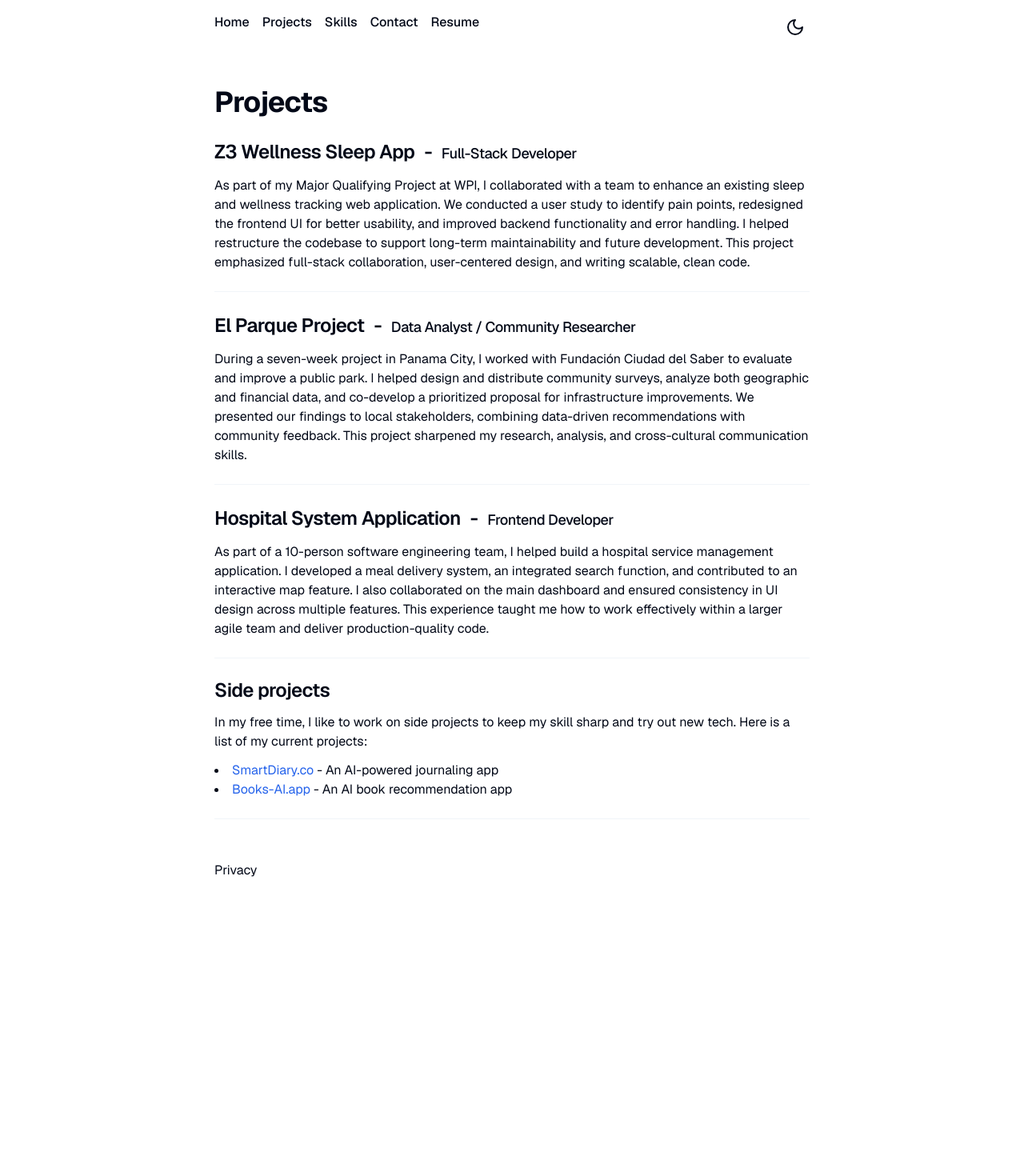
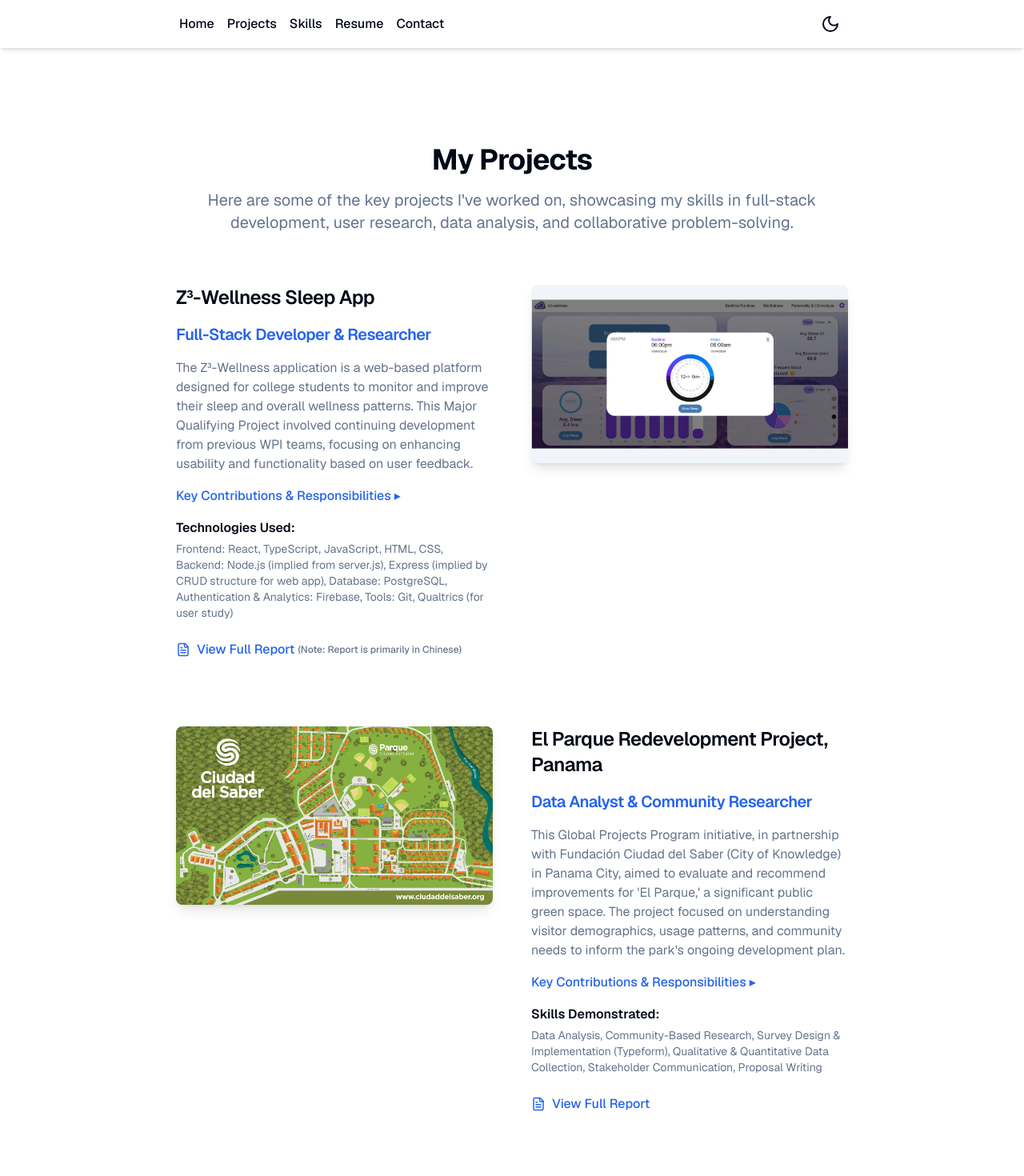
Before and after one commit to pvanham/portfolio-website, a Next.js app: page /projects in a window 1280 px wide. Shown: the top 1470 px of the page at 80% size. Before the commit the page ends 1112 px from the top, so only its background shows below. Built offline with nearby package versions, Linux system fonts and the light colour scheme.

Commit message:
Project Page/ styling

```diff
--- a/src/app/layout.tsx
+++ b/src/app/layout.tsx
@@ -35,7 +35,7 @@ export default function RootLayout({
       >
         <ThemeProvider attribute="class">
           <Navbar />
-          <main className="max-w-3xl mx-auto py-10 px-3">{children}</main>
+          <main className="mx-auto max-w-4xl px-3 py-10">{children}</main>
           <Footer />
         </ThemeProvider>
       </body>
--- a/src/app/page.tsx
+++ b/src/app/page.tsx
@@ -10,8 +10,8 @@ import { Bot, ArrowRight, Download, MessageSquare } from "lucide-react"; // Icon
 export const metadata: Metadata = {
   // Updated title to be more descriptive
   title: "Parker Van Ham - Computer Scientist & Full-Stack Developer",
-  // You can add a description here for SEO
-  // description: "Welcome to Parker Van Ham's portfolio. Explore projects, skills, and get in touch.",
+  description:
+    "Welcome to Parker Van Ham's portfolio. Explore projects, skills, and get in touch.",
 };
 
 export default function Home() {
@@ -59,7 +59,7 @@ export default function Home() {
             <div className="relative">
               <Image
                 src={me}
-                alt="A photo of Parker Van Ham"
+                alt="A photo of me"
                 height={320} // Slightly increased size
                 width={320} // Slightly increased size
                 className="border-primary/50 aspect-square rounded-full border-4 object-cover shadow-xl" // Enhanced border
--- a/src/app/projects/page.tsx
+++ b/src/app/projects/page.tsx
@@ -1,102 +1,245 @@
+// src/app/projects/page.tsx
 import { H1 } from "@/components/ui/H1";
 import { H2 } from "@/components/ui/H2";
 import { H3 } from "@/components/ui/H3";
-import { H4 } from "@/components/ui/H4";
 import { Metadata } from "next";
 import Image from "next/image";
-import Link from "next/link";
+import { FileText, Lightbulb } from "lucide-react";
 
 export const metadata: Metadata = {
-  title: "About Me",
-  description: "Learn more about Florian Walther and his work.",
+  title: "Projects - Parker Van Ham",
+  description:
+    "A showcase of key projects by Parker Van Ham, demonstrating skills in software development, data analysis, and user-centered design.",
 };
 
-export default function Page() {
+// Data for Z3 Wellness App
+const z3WellnessData = {
+  title: "Z³-Wellness Sleep App",
+  role: "Full-Stack Developer & Researcher",
+  imageUrl: "/sleep_app_pic.png", // image path
+  imageAlt: "Mockup or screenshot of the Z3 Wellness App dashboard",
+  overview:
+    "The Z³-Wellness application is a web-based platform designed for college students to monitor and improve their sleep and overall wellness patterns. This Major Qualifying Project involved continuing development from previous WPI teams, focusing on enhancing usability and functionality based on user feedback.",
+  contributions: [
+    "As part of a collaborative team, I played a key role in a comprehensive user study to identify usability issues, which directly informed the application's redesign.",
+    "Contributed significantly to a full backend overhaul, transitioning to a CRUD methodology with organized models, use cases, controllers, routers, and repositories for improved maintainability and scalability. This included adding historical data queries and optimizing frequently used queries with database views.",
+    "Actively involved in frontend development, including UI redesign, reformatting components using TypeScript, improving mobile responsiveness, and implementing a new navigation bar and customizable dashboard graphs.",
+    "Worked on critical bug fixes, updated outdated dependencies, and ensured consistent coding practices and documentation across the codebase.",
+    "Helped implement calendar integration (Outlook and Google) for stress level tracking associated with scheduled events.",
+    "Contributed to database schema improvements, including removing redundant ID fields and optimizing data entry processes with triggers.",
+  ],
+  technologies: [
+    "Frontend: React, TypeScript, JavaScript, HTML, CSS",
+    "Backend: Node.js (implied from server.js), Express (implied by CRUD structure for web app)",
+    "Database: PostgreSQL",
+    "Authentication & Analytics: Firebase",
+    "Tools: Git, Qualtrics (for user study)",
+  ],
+  reportLink:
+    "https://digital.wpi.edu/concern/student_works/2z10wv496?locale=zh",
+  reportNote: "(Note: Report is primarily in Chinese)",
+  // Placeholder for individual project page link
+  // detailsPageLink: "/projects/z3-wellness"
+};
+
+// Data for El Parque Redevelopment Project
+const elParqueData = {
+  title: "El Parque Redevelopment Project, Panama",
+  role: "Data Analyst & Community Researcher",
+  imageUrl: "/el_parque_pic.png", // Placeholder image path
+  imageAlt: "Photo or map of El Parque in Ciudad del Saber, Panama",
+  overview:
+    "This Global Projects Program initiative, in partnership with Fundación Ciudad del Saber (City of Knowledge) in Panama City, aimed to evaluate and recommend improvements for 'El Parque,' a significant public green space. The project focused on understanding visitor demographics, usage patterns, and community needs to inform the park's ongoing development plan.",
+  contributions: [
+    "Co-authored sections of the final report, including 'The Importance of Green Spaces' and methodology for 'Surveys'.",
+    "Authored the 'Suggested Improvements' section based on survey findings and the specific recommendation for 'Water Access'.",
+    "As part of the team, designed and distributed community surveys using various methods (fliers with QR codes, in-person intercepts, email lists via Typeform) to gather visitor feedback and demographic data.",
+    "Analyzed quantitative and qualitative data from 173 survey responses to identify key trends, popular services, and areas for improvement within the park.",
+    "Contributed to the development of four main prioritized recommendations for Ciudad del Saber: improving lighting, upgrading and adding bathrooms, increasing drinking water access, and enhancing communication with the park community.",
+    "Delivered a final proposal to local stakeholders outlining data-driven insights and actionable recommendations.",
+  ],
+  skillsDemonstrated: [
+    "Data Analysis",
+    "Community-Based Research",
+    "Survey Design & Implementation (Typeform)",
+    "Qualitative & Quantitative Data Collection",
+    "Stakeholder Communication",
+    "Proposal Writing",
+  ],
+  reportLink:
+    "https://digital.wpi.edu/concern/student_works/br86b6951?locale=en",
+  // Placeholder for individual project page link
+  // detailsPageLink: "/projects/el-parque"
+};
+
+export default function ProjectsPage() {
   return (
-    <section className="space-y-6">
-      <H1>Projects</H1>
-      <section className="space-y-3">
-        <div className="flex items-baseline space-x-3 justify-start py-0.5">
-          <H2>Z3 Wellness Sleep App</H2>
-          <H2>-</H2>
-          <H4>Full-Stack Developer</H4>
+    <main className="container mx-auto px-4 py-12 md:py-16 lg:py-20">
+      <header className="mb-12 text-center md:mb-16">
+        <H1>My Projects</H1>
+        <p className="text-muted-foreground mx-auto mt-3 max-w-3xl text-lg sm:mt-4 sm:text-xl">
+          Here are some of the key projects I&apos;ve worked on, showcasing my
+          skills in full-stack development, user research, data analysis, and
+          collaborative problem-solving.
+        </p>
+      </header>
+
+      <div className="space-y-16 md:space-y-20">
+        {/* Z3 Wellness Sleep App Section */}
+        <section className="grid items-start gap-8 md:grid-cols-2 md:gap-12">
+          <div className="md:order-2">
+            {/* Placeholder for a compelling image or carousel */}
+            <div className="bg-muted flex aspect-video items-center justify-center overflow-hidden rounded-lg shadow-lg">
+              <Image
+                src={z3WellnessData.imageUrl}
+                alt={z3WellnessData.imageAlt}
+                width={600}
+                height={338}
+                className="object-cover"
+              />
             </div>
-        <p>
-          As part of my Major Qualifying Project at WPI, I collaborated with a
-          team to enhance an existing sleep and wellness tracking web
-          application. We conducted a user study to identify pain points,
-          redesigned the frontend UI for better usability, and improved backend
-          functionality and error handling. I helped restructure the codebase to
-          support long-term maintainability and future development. This project
-          emphasized full-stack collaboration, user-centered design, and writing
-          scalable, clean code.
+          </div>
+          <div className="space-y-4 md:order-1">
+            <H2>{z3WellnessData.title}</H2>
+            <H3 className="text-primary">{z3WellnessData.role}</H3>
+            <p className="text-muted-foreground">{z3WellnessData.overview}</p>
+
+            <details className="group">
+              <summary className="text-primary flex cursor-pointer list-none items-center font-medium hover:underline">
+                Key Contributions & Responsibilities
+                <span className="ml-1 transition-transform duration-200 group-open:rotate-90">
+                  &#9656;
+                </span>
+              </summary>
+              <ul className="text-foreground mt-2 list-inside list-disc space-y-1 pl-4">
+                {z3WellnessData.contributions.map((item, index) => (
+                  <li key={index}>{item}</li>
+                ))}
+              </ul>
+            </details>
+
+            <div>
+              <h4 className="text-foreground mt-3 mb-1 font-semibold">
+                Technologies Used:
+              </h4>
+              <p className="text-muted-foreground text-sm">
+                {z3WellnessData.technologies.join(", ")}
               </p>
+            </div>
+
+            <div className="pt-2">
+              <a
+                href={z3WellnessData.reportLink}
+                target="_blank"
+                rel="noopener noreferrer"
+                className="text-primary inline-flex items-center font-medium hover:underline"
+              >
+                <FileText size={18} className="mr-2" />
+                View Full Report
+                {z3WellnessData.reportNote && (
+                  <span className="text-muted-foreground ml-1 text-xs">
+                    {z3WellnessData.reportNote}
+                  </span>
+                )}
+              </a>
+              {/* Placeholder for link to individual project page */}
+              {/* {z3WellnessData.detailsPageLink && (
+                <Link href={z3WellnessData.detailsPageLink} className="inline-flex items-center text-primary hover:underline font-medium ml-4">
+                  <ExternalLink size={18} className="mr-2" />
+                  Project Details
+                </Link>
+              )} */}
+            </div>
+          </div>
         </section>
-      <hr className="border-muted" />
-      <section className="space-y-3">
-        <div className="flex items-baseline space-x-3 justify-start py-0.5">
-          <H2>El Parque Project</H2>
-          <H2>-</H2>
-          <H4>Data Analyst / Community Researcher</H4>
+
+        {/* El Parque Redevelopment Project Section */}
+        <section className="grid items-start gap-8 md:grid-cols-2 md:gap-12">
+          <div>
+            {/* Placeholder for a compelling image or carousel */}
+            <div className="bg-muted flex aspect-video items-center justify-center overflow-hidden rounded-lg shadow-lg">
+              <Image
+                src={elParqueData.imageUrl}
+                alt={elParqueData.imageAlt}
+                width={600}
+                height={338}
+                className="object-cover"
+              />
             </div>
-        <p>
-          During a seven-week project in Panama City, I worked with Fundación
-          Ciudad del Saber to evaluate and improve a public park. I helped
-          design and distribute community surveys, analyze both geographic and
-          financial data, and co-develop a prioritized proposal for
-          infrastructure improvements. We presented our findings to local
-          stakeholders, combining data-driven recommendations with community
-          feedback. This project sharpened my research, analysis, and
-          cross-cultural communication skills.
+          </div>
+          <div className="space-y-4">
+            <H2>{elParqueData.title}</H2>
+            <H3 className="text-primary">{elParqueData.role}</H3>
+            <p className="text-muted-foreground">{elParqueData.overview}</p>
+
+            <details className="group">
+              <summary className="text-primary flex cursor-pointer list-none items-center font-medium hover:underline">
+                Key Contributions & Responsibilities
+                <span className="ml-1 transition-transform duration-200 group-open:rotate-90">
+                  &#9656;
+                </span>
+              </summary>
+              <ul className="text-foreground mt-2 list-inside list-disc space-y-1 pl-4">
+                {elParqueData.contributions.map((item, index) => (
+                  <li key={index}>{item}</li>
+                ))}
+              </ul>
+            </details>
+
+            <div>
+              <h4 className="text-foreground mt-3 mb-1 font-semibold">
+                Skills Demonstrated:
+              </h4>
+              <p className="text-muted-foreground text-sm">
+                {elParqueData.skillsDemonstrated.join(", ")}
               </p>
+            </div>
+
+            <div className="pt-2">
+              <a
+                href={elParqueData.reportLink}
+                target="_blank"
+                rel="noopener noreferrer"
+                className="text-primary inline-flex items-center font-medium hover:underline"
+              >
+                <FileText size={18} className="mr-2" />
+                View Full Report
+              </a>
+              {/* {elParqueData.detailsPageLink && (
+                <Link href={elParqueData.detailsPageLink} className="inline-flex items-center text-primary hover:underline font-medium ml-4">
+                  <ExternalLink size={18} className="mr-2" />
+                  Project Details
+                </Link>
+              )} */}
+            </div>
+          </div>
         </section>
-      <hr className="border-muted" />
-      <section className="space-y-3">
-        <div className="flex items-baseline space-x-3 justify-start py-0.5">
+
+        {/* Placeholder for Hospital System Application */}
+        <section className="border-border border-t py-10">
+          <div className="mb-8 text-center">
             <H2>Hospital System Application</H2>
-          <H2>-</H2>
-          <H4>Frontend Developer</H4>
+            <H3 className="text-primary">Frontend Developer</H3>
           </div>
-        <p>
-          As part of a 10-person software engineering team, I helped build a
-          hospital service management application. I developed a meal delivery
-          system, an integrated search function, and contributed to an
-          interactive map feature. I also collaborated on the main dashboard and
-          ensured consistency in UI design across multiple features. This
-          experience taught me how to work effectively within a larger agile
-          team and deliver production-quality code.
+          <div className="bg-muted/50 rounded-lg p-8 text-center">
+            <Lightbulb
+              size={48}
+              className="text-muted-foreground mx-auto mb-4"
+            />
+            <p className="text-muted-foreground">
+              [This section is currently under construction. Please check back
+              soon for details on my contributions to a hospital service
+              management application developed as part of my Software
+              Engineering course. Key contributions included implementing a meal
+              delivery system, a search function, and an interactive map
+              feature.]
             </p>
+            <p className="text-muted-foreground mt-2 text-sm">
+              (Details to be added by Parker Van Ham)
+            </p>
+          </div>
         </section>
-      <hr className="border-muted" />
-      <section className="space-y-3">
-        <H2>Side projects</H2>
-        <p>
-          In my free time, I like to work on side projects to keep my skill
-          sharp and try out new tech. Here is a list of my current
-          projects:{" "}
-        </p>
-        <ul className="list-inside list-disc">
-          <li>
-            <a
-              href="https://smartdiary.co"
-              className="text-primary hover:underline"
-            >
-              SmartDiary.co
-            </a>{" "}
-            - An AI-powered journaling app
-          </li>
-          <li>
-            <Link
-              href="https://books-ai.app"
-              className="text-primary hover:underline"
-            >
-              Books-AI.app
-            </Link>{" "}
-            - An AI book recommendation app
-          </li>
-        </ul>
-      </section>
-      <hr className="border-muted" />
-    </section>
+      </div>
+    </main>
   );
 }
--- a/src/components/Navbar.tsx
+++ b/src/components/Navbar.tsx
@@ -1,19 +1,52 @@
+// src/components/Navbar.tsx
 import Link from "next/link";
-import ThemeToggle from "./ThemeToggle";
+import ThemeToggle from "./ThemeToggle"; // Assuming ThemeToggle is in the same directory
 
 export default function Navbar() {
   return (
-    <header className="sticky top-0 bg-background">
-      <div className="max-w-3xl mx-auto flex flex-wrap justify-between gap-3 px-3 py-4">
-        <nav className="space-x-4 font-medium">
-          <Link href="/">Home</Link>
-          <Link href="/projects">Projects</Link>
-          <Link href="/skills">Skills</Link>
-          <Link href="/contact">Contact</Link>
-          <Link href="/resume">Resume</Link>
+    <header className="bg-background sticky top-0 z-50 shadow-md">
+      {/* Increased z-index to z-50 and added shadow-md */}
+      <div className="mx-auto flex max-w-4xl flex-wrap items-center justify-between gap-3 px-4 py-3 sm:px-6 lg:px-8">
+        {/* Used container for consistent width, items-center for vertical alignment, adjusted padding */}
+        <nav className="space-x-4 text-sm font-medium sm:text-base">
+          {/* Adjusted font size for responsiveness */}
+          <Link
+            href="/"
+            className="text-foreground hover:text-primary transition-colors"
+          >
+            Home
+          </Link>
+          <Link
+            href="/projects"
+            className="text-foreground hover:text-primary transition-colors"
+          >
+            Projects
+          </Link>
+          <Link
+            href="/skills"
+            className="text-foreground hover:text-primary transition-colors"
+          >
+            Skills
+          </Link>
+          <Link
+            href="/resume"
+            className="text-foreground hover:text-primary transition-colors"
+          >
+            Resume
+          </Link>
+          <Link
+            href="/contact"
+            className="text-foreground hover:text-primary transition-colors"
+          >
+            Contact
+          </Link>
         </nav>
-        <div>
+        <div className="flex items-center">
+          {" "}
+          {/* Ensured ThemeToggle is vertically aligned if navbar height increases */}
           <ThemeToggle />
+          {/* Optional: Add your AI Chatbot toggle icon here as well if it's part of the navbar */}
+          {/* <button className="ml-3 p-2 rounded-md hover:bg-accent"> <Bot size={20} /> </button> */}
         </div>
       </div>
     </header>
```
Also changed, not shown: public/el_parque_pic.png (added), public/sleep_app_pic.png (added). Lines whose indentation alone changed are shown as unchanged.
